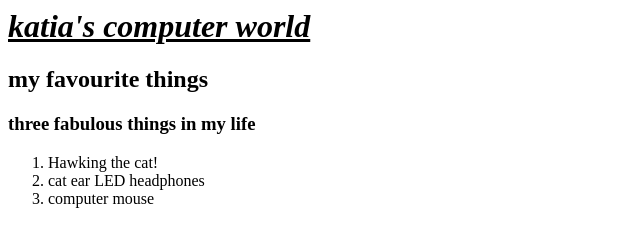
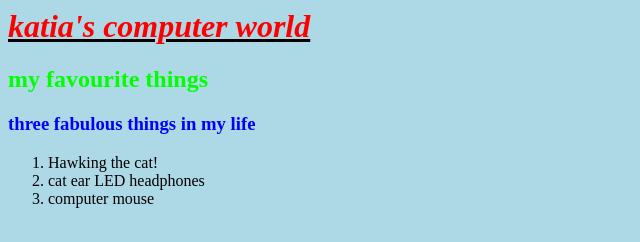
Before and after one commit to mewhubHawk/HawkearKode-and-Kittens, a plain HTML site: page index.html in a window 1280 px wide. Shown: the whole page, without its empty margins (0-640 px from the left). Drawn offline with Linux system fonts and the light colour scheme.

Commit message:
mademulti coloured writing and a LIGHTBLUE  background

```diff
--- a/index.html
+++ b/index.html
@@ -1,6 +1,25 @@
 <html>
 <head>
 <title>Katia's favourite things</title>
+
+<style>
+h1 {
+    color: red;
+}
+
+h2{
+    color: #00ff00;
+}
+
+h3 {
+    color: rgb(0,0,255);
+}
+
+body {
+    background: lightblue;
+}
+</style>
+
 </head>
 <body>
 <u><b><i><h1> katia's computer world </h1> </i> </b></u>
```
